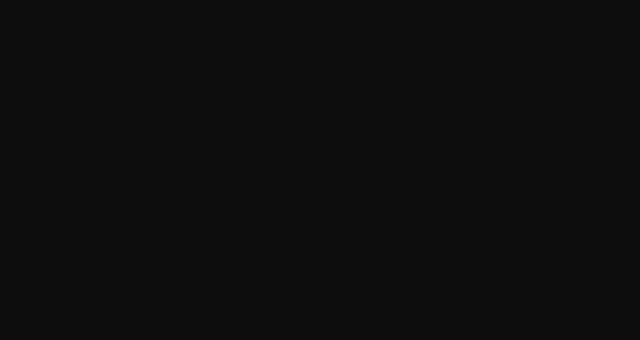
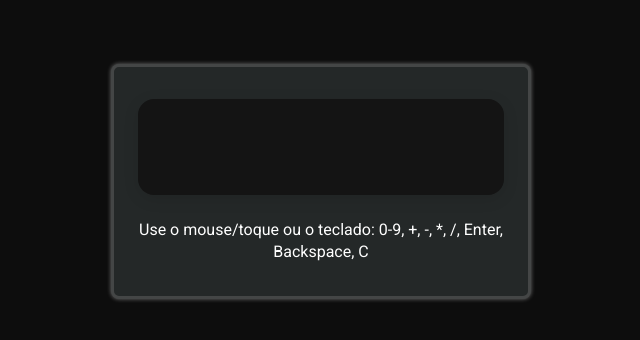
Before and after one commit to givanyo/angular-signals-calculator, an Angular app: page / in a window 1280 px wide. Shown: the top 340 px of the page, without its empty margins (319-959 px from the left). Built offline with nearby package versions, Linux system fonts and the light colour scheme.

Commit message:
feat: componentes calculator e display

```diff
--- a/src/app/app.html
+++ b/src/app/app.html
@@ -0,0 +1 @@
+<app-calculator />
--- a/src/app/app.ts
+++ b/src/app/app.ts
@@ -1,8 +1,9 @@
 import { Component, signal } from '@angular/core';
+import { Calculator } from "./calculator/calculator";
 
 @Component({
   selector: 'app-root',
-  imports: [],
+  imports: [Calculator],
   templateUrl: './app.html',
   styleUrl: './app.css'
 })
--- /dev/null
+++ b/src/app/calculator/calculator.css
@@ -0,0 +1,21 @@
+.calculator {
+  display: flex;
+  flex-direction: column;
+  gap: 24px;
+  max-width: 26.25rem;
+  height: max-content;
+  background-color: hsl(180, 5%, 15%);
+  padding-inline: 1.5rem;
+  padding-block: 2rem;
+  margin: 0 auto;
+  margin-top: 4rem;
+  box-shadow: 0 0 4px 0 rgba(255, 255, 255, 0.4);
+  border-radius: 0.5rem;
+  border: 3px solid rgba(91, 90, 90, 0.6);
+}
+
+p {
+    font-size: 16px;
+    text-align: center;
+    line-height: 1.4;
+}
--- /dev/null
+++ b/src/app/calculator/calculator.html
@@ -0,0 +1,4 @@
+<div class="calculator">
+    <app-display />
+    <p>Use o mouse/toque ou o teclado: 0-9, +, -, *, /, Enter, Backspace, C</p>
+</div>
--- /dev/null
+++ b/src/app/calculator/display/display.css
@@ -0,0 +1,12 @@
+.display {
+  display: flex;
+  border-radius: 1rem;
+  background: #141414;
+  box-shadow: 0 4px 16px 0 rgba(0, 0, 0, 0.1);
+  width: 100%;
+  height: 6rem;
+  padding-inline: 1.5rem;
+  padding-block: 1.25rem;
+  justify-content: flex-end;
+  align-items: flex-end;
+}
--- /dev/null
+++ b/src/app/calculator/display/display.html
@@ -0,0 +1,3 @@
+<div class="display">
+    <p>{{ displayValue }}</p>
+</div>
```
Also changed, not shown: src/app/calculator/calculator.ts (added, +10 -0 lines), src/app/calculator/display/display.ts (added, +11 -0 lines).
